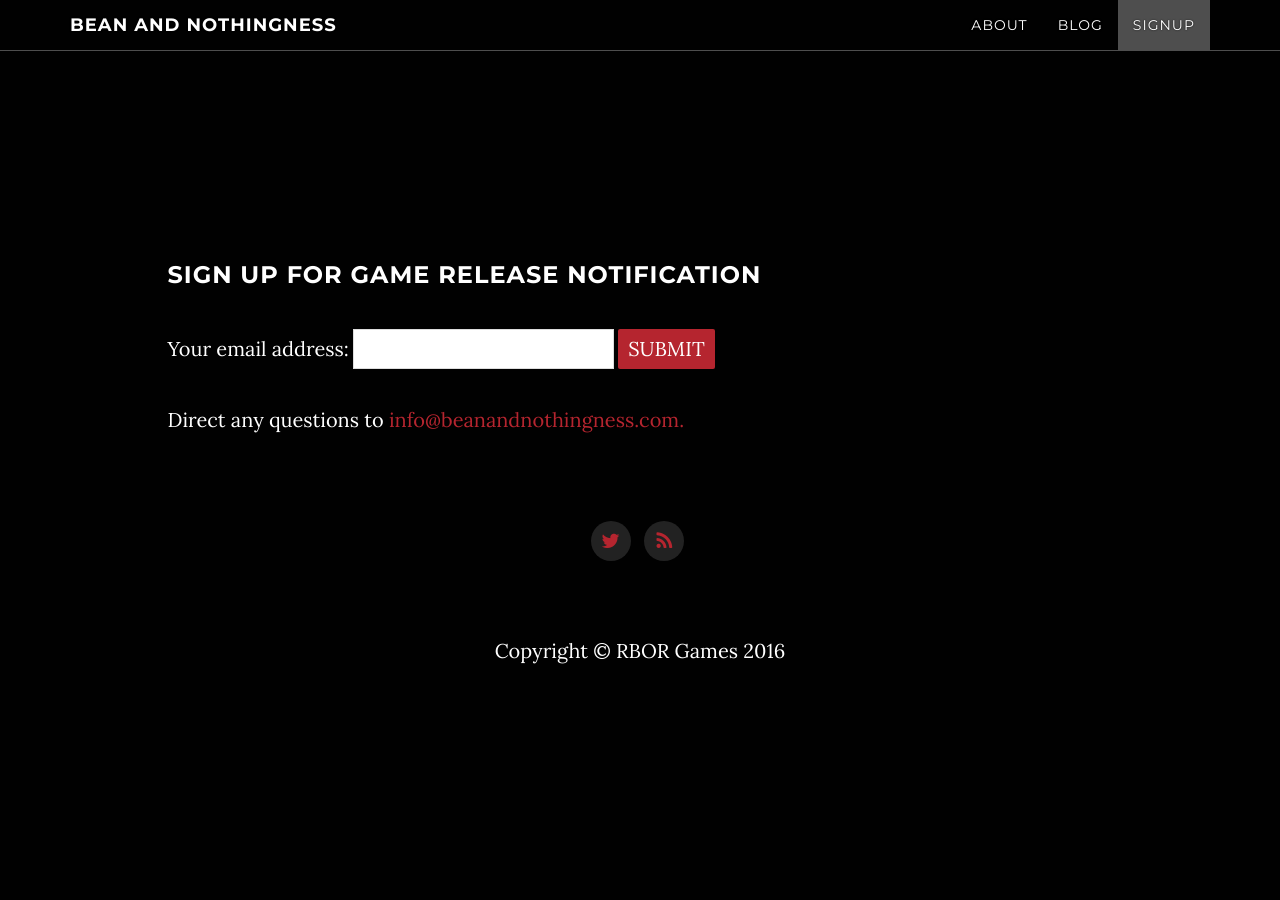
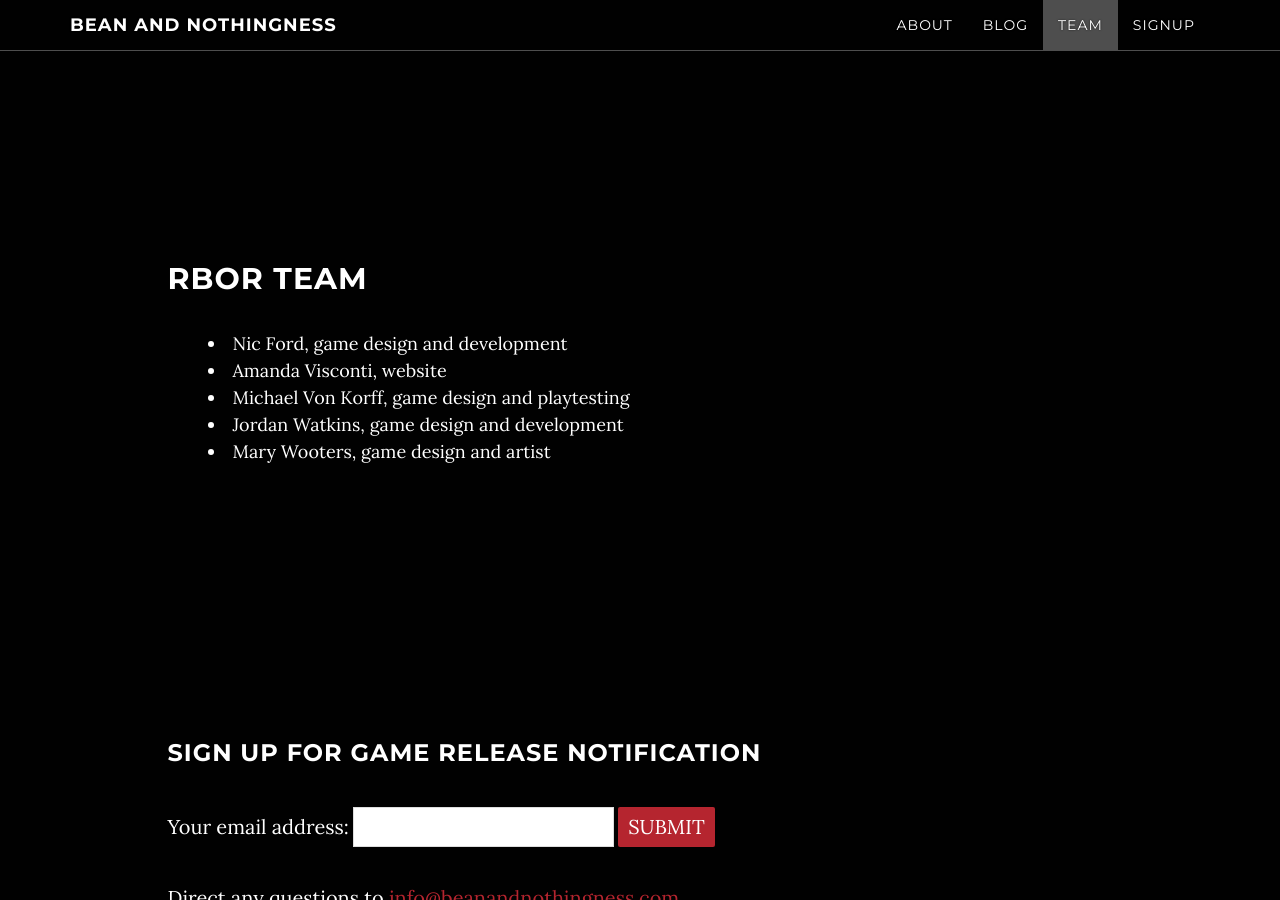
Before and after one commit to vonkorff/RBORsite, a Jekyll site: the page built from index.html, in a window 1280 px wide and 900 px high, scrolled down 4202 px. Built offline with Jekyll 4.4.1, drawn with Linux system fonts in a browser that asks for light colours; nearby versions of some CDN libraries; before the commit the page ends 4919 px from its top, so only the background shows below that.

Commit message:
Added basic team section

```diff
--- a/_config.yml
+++ b/_config.yml
@@ -76,6 +76,7 @@ social:
 pages_list:
   About: 'about'
   Blog: 'latest-post'
+  Team: 'team'
   Signup: 'signup'
 
 # Exclusion list from the generated _site
--- a/_includes/head.html
+++ b/_includes/head.html
@@ -17,7 +17,6 @@
 
   <!-- Custom CSS -->
   <link href="{{site.baseurl}}/css/grayscale.css" rel="stylesheet">
-  <link href="{{site.baseurl}}/css/custom.css" rel="stylesheet">
 
   <!-- Custom Fonts -->
   <link rel="stylesheet" href="https://maxcdn.bootstrapcdn.com/font-awesome/4.4.0/css/font-awesome.min.css">
--- /dev/null
+++ b/_includes/team.html
@@ -0,0 +1,12 @@
+
+<!-- Team Start -->
+
+<section id="{{ page.section-type }}" class="container content-section text-center">
+  <div class="row">
+    <div class="col-md-10 col-md-offset-1">
+      {{ page.content | markdownify }}
+    </div>
+  </div>
+</section>
+
+<!-- Team End -->
--- /dev/null
+++ b/team.html
@@ -0,0 +1,12 @@
+---
+layout: null
+section-type: team
+title: Team
+---
+## RBOR Team
+
+* Nic Ford, game design and development
+* Amanda Visconti, website
+* Michael Von Korff, game design and playtesting
+* Jordan Watkins, game design and development
+* Mary Wooters, game design and artist
```
Also changed, not shown: css/custom.css (deleted).
